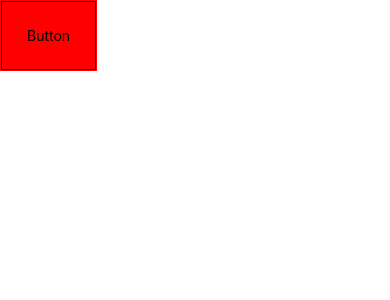
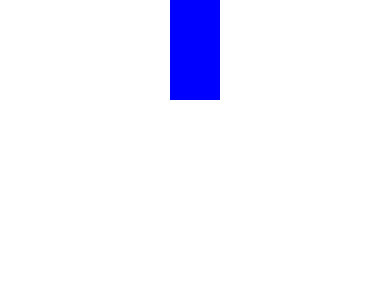
Before and after one commit to SteveWonderbelt/CipherMaker, a React Native app: screen / in a window 390 px wide. Shown: the top 300 px of the page. Built offline with nearby package versions, Linux system fonts and the light colour scheme.

Commit message:
Animation Stuff

```diff
--- a/App.js
+++ b/App.js
@@ -1,26 +1,40 @@
-import React from 'react'
-import  {View, TouchableNativeFeedback, Text, StyleSheet} from 'react-native'
+import React, { Component } from 'react'
+import { View, StyleSheet, Animated, TouchableOpacity } from 'react-native'
 
-const Home = (props)=> {
-    return(
-        <View style = {styles.container}>
-            <TouchableNativeFeedback>
-                <Text style = {styles.text}>
-                    Button
-                </Text>
-            </TouchableNativeFeedback>
-        </View>
-    )
+class Animations extends Component {
+    componentWillMount = () => {
+        this.animatedWidth = new Animated.Value(50)
+        this.animatedHeight = new Animated.Value(100)
+    }
+    animatedBox = () => {
+        Animated.timing(this.animatedWidth, {
+            toValue: 500,
+            duration: 500
+        }).start()
+        Animated.timing(this.animatedHeight, {
+            toValue: 1000,
+            duration: 500
+        }).start()
+    }
+    render() {
+        const animatedStyle = { width: this.animatedWidth, height: this.animatedHeight }
+        return (
+            <TouchableOpacity style = {styles.container} onPress = {this.animatedBox}>
+                <Animated.View style = {[styles.box, animatedStyle]}/>
+            </TouchableOpacity>
+        )
+    }
 }
-export default Home
-const styles  = StyleSheet.create({
-    container:{
-        alignItems:'center',
+export default Animations
+
+const styles = StyleSheet.create({
+    container: {
+        justifyContent: 'center',
+        alignItems: 'center'
     },
-    text:{
-        borderWidth: 1,
-        padding: 25,
-        borderColor: 'black',
-        backgroundColor:'red'
+    box: {
+        backgroundColor: 'blue',
+        width: 50,
+        height: 100
     }
 })
```
